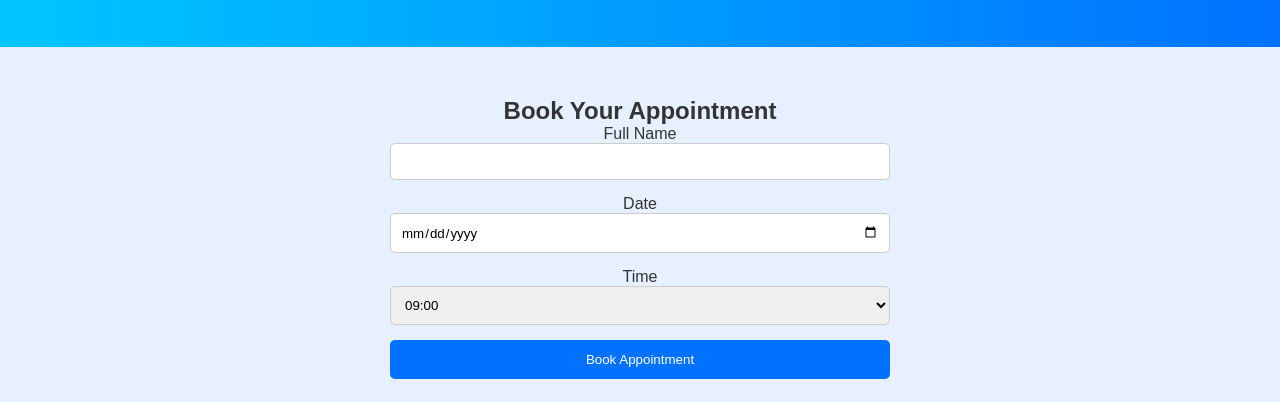
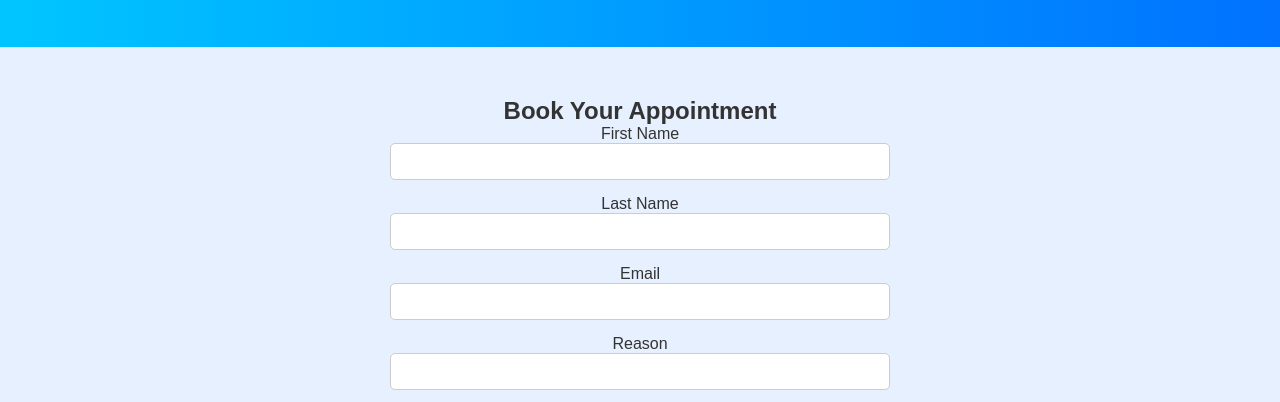
Before and after one commit to Sharonnissi/SunriseHospitalsApp, a plain HTML site: page index.html in a window 1280 px wide. Both pictures are taken after a click on the button "Book Now". Shown: the part 386-788 px from the top of the page. Drawn offline with Linux system fonts and the light colour scheme; files whose address does not match are found by name.

Commit message:
Updated the appointment booking form

```diff
--- a/index.html
+++ b/index.html
@@ -35,8 +35,17 @@
   <section id="book" class="booking-section">
     <h2>Book Your Appointment</h2>
     <form id="appointmentForm" style="display:none;">
-      <label for="name">Full Name</label>
+      <label for="name">First Name</label>
       <input type="text" id="name" required>
+
+      <label for="name">Last Name</label>
+      <input type="text" id="name" required>
+
+      <label for="name">Email</label>
+      <input type="text" id="email" required>
+
+      <label for="name">Reason</label>
+      <input type="text" id="description" required>
 
       <label for="date">Date</label>
       <input type="date" id="date" required>
```
